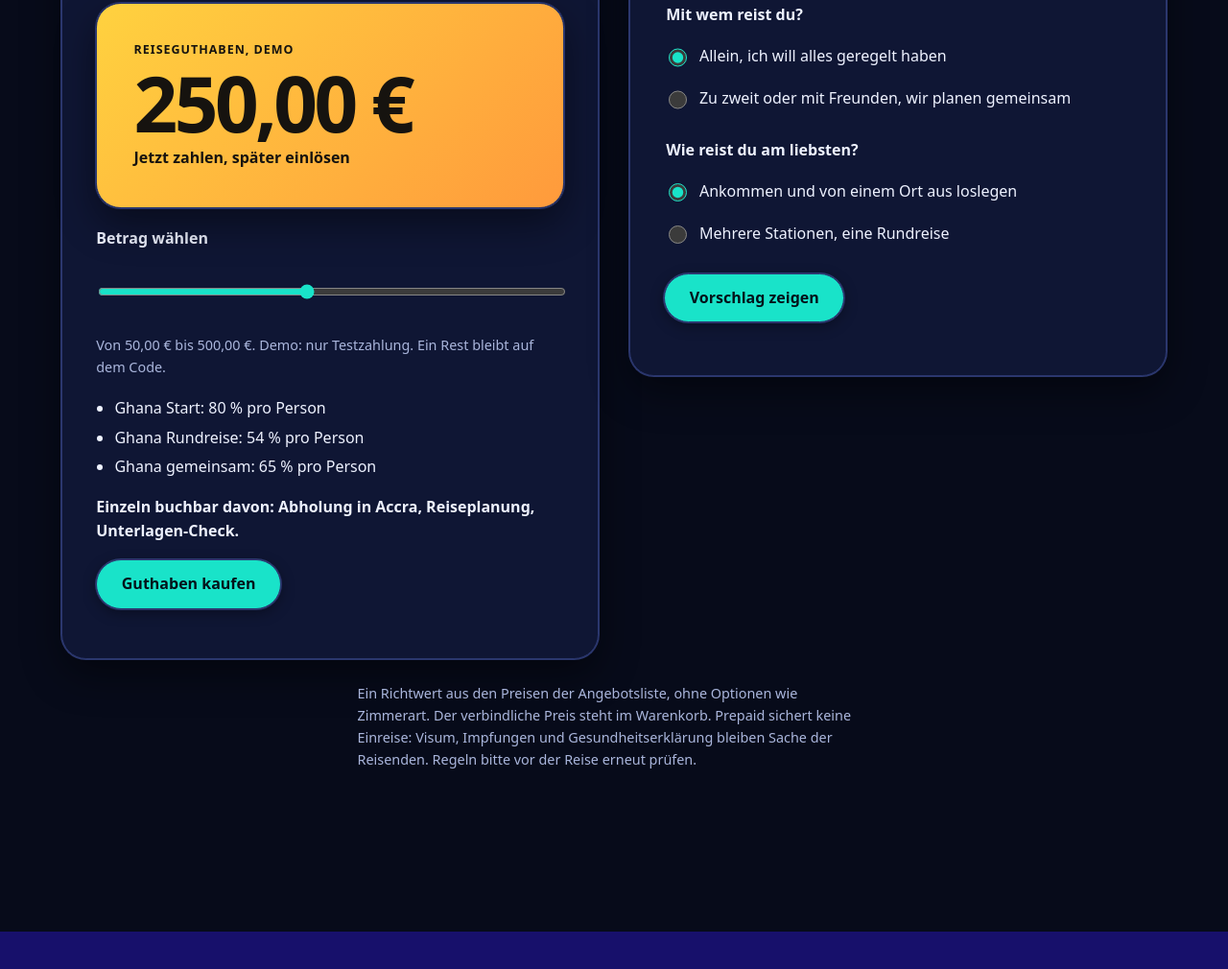
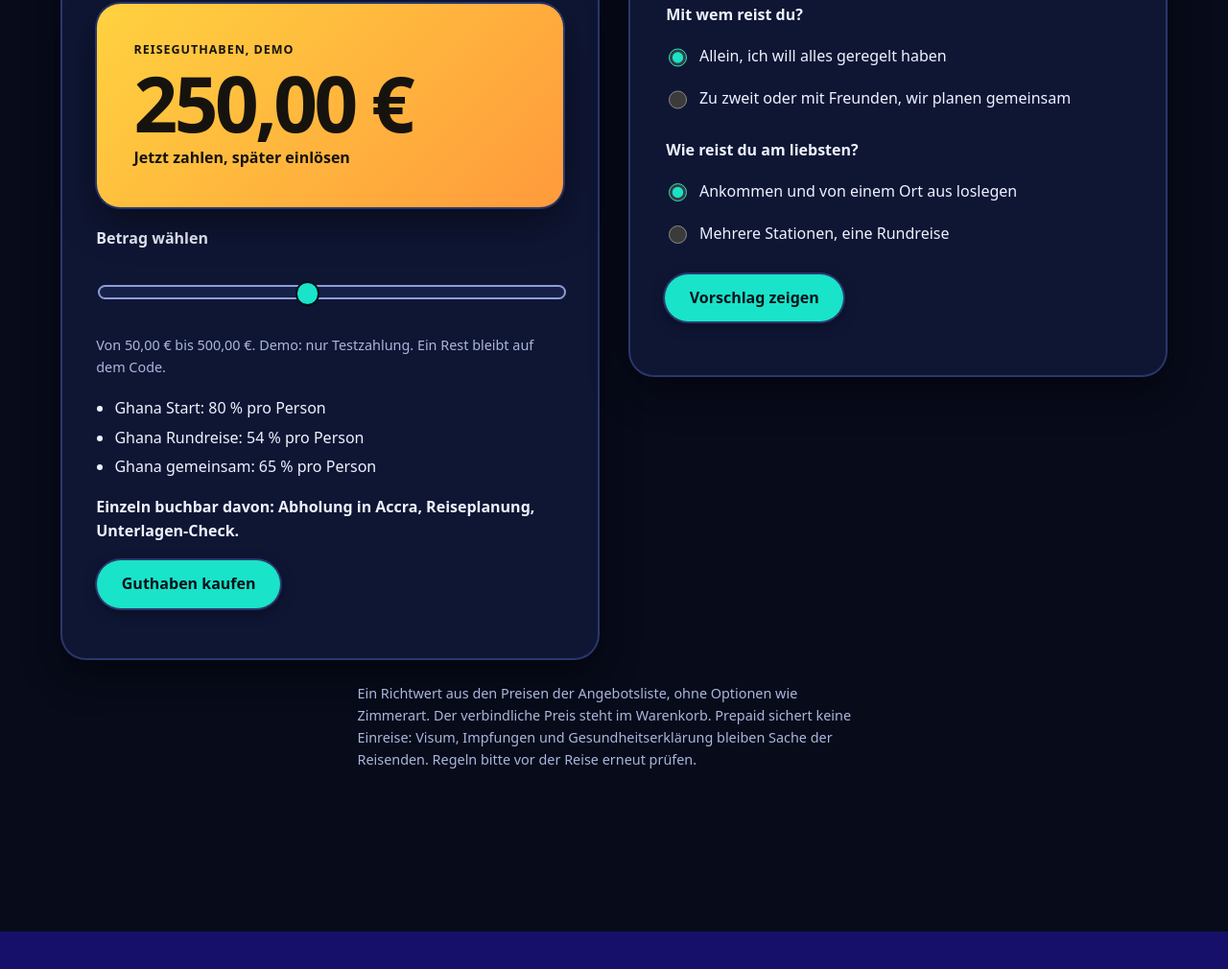
Before and after one commit to datton/orchestrate-demo-papa-travel, a plain HTML site: page index.html in a window 1280 px wide. Shown: the part 6578-7588 px from the top of the page at 96% size. Drawn offline with Linux system fonts and the light colour scheme.

Commit message:
Home credit slider: visible track edge (3:1) with a clear thumb

```diff
--- a/index.html
+++ b/index.html
@@ -47,6 +47,11 @@
 .h-tool label{display:flex;gap:.6rem;align-items:center;min-height:44px;cursor:pointer}
 .h-tool input[type=radio]{width:1.2rem;height:1.2rem;accent-color:var(--accent)}
 .h-tool input[type=range]{width:100%;accent-color:var(--accent);min-height:44px}
+.h-tool input[type=range]{-webkit-appearance:none;appearance:none;background:transparent;cursor:pointer}
+.h-tool input[type=range]::-webkit-slider-runnable-track{box-sizing:content-box;height:.7rem;border-radius:999px;background:var(--surface-2);border:2px solid var(--field-line,#6674b4)}
+.h-tool input[type=range]::-moz-range-track{height:.7rem;border-radius:999px;background:var(--surface-2);border:2px solid var(--field-line,#6674b4)}
+.h-tool input[type=range]::-webkit-slider-thumb{-webkit-appearance:none;width:1.6rem;height:1.6rem;margin-top:calc((.7rem + 4px - 1.6rem) / 2);border-radius:50%;background:var(--accent);border:2px solid var(--on-accent)}
+.h-tool input[type=range]::-moz-range-thumb{width:1.6rem;height:1.6rem;border-radius:50%;background:var(--accent);border:2px solid var(--on-accent)}
 .h-tool select{width:100%;min-height:44px;padding:.5rem .8rem;border:var(--border);border-radius:.7rem;font:inherit;background:#fff;color:#111}
 .h-out{margin-top:1.2rem;font-weight:600}.h-out ul{margin:.6rem 0 0;padding-left:1.2rem;font-weight:400}.h-out li{margin:.3rem 0}
 .h-two{display:grid;grid-template-columns:repeat(auto-fit,minmax(min(100%,22rem),1fr));gap:2rem;align-items:start}
```
